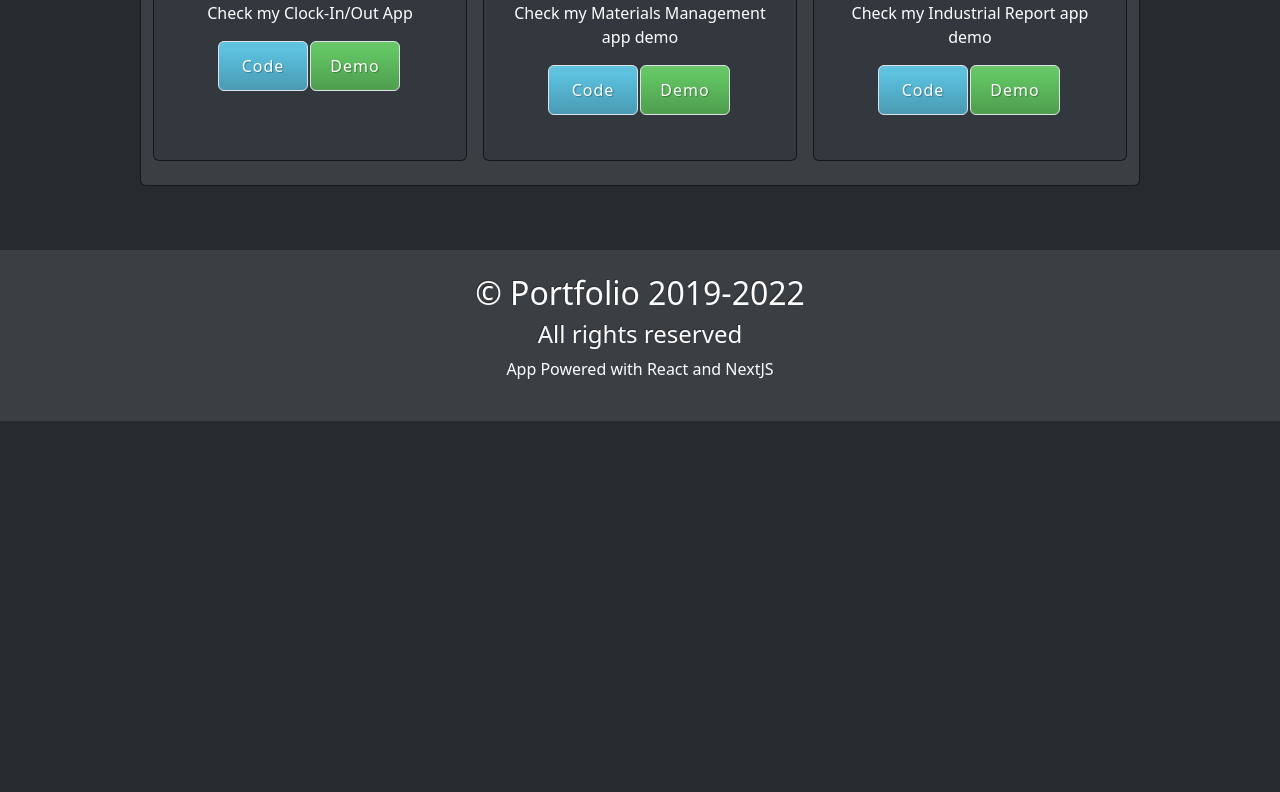
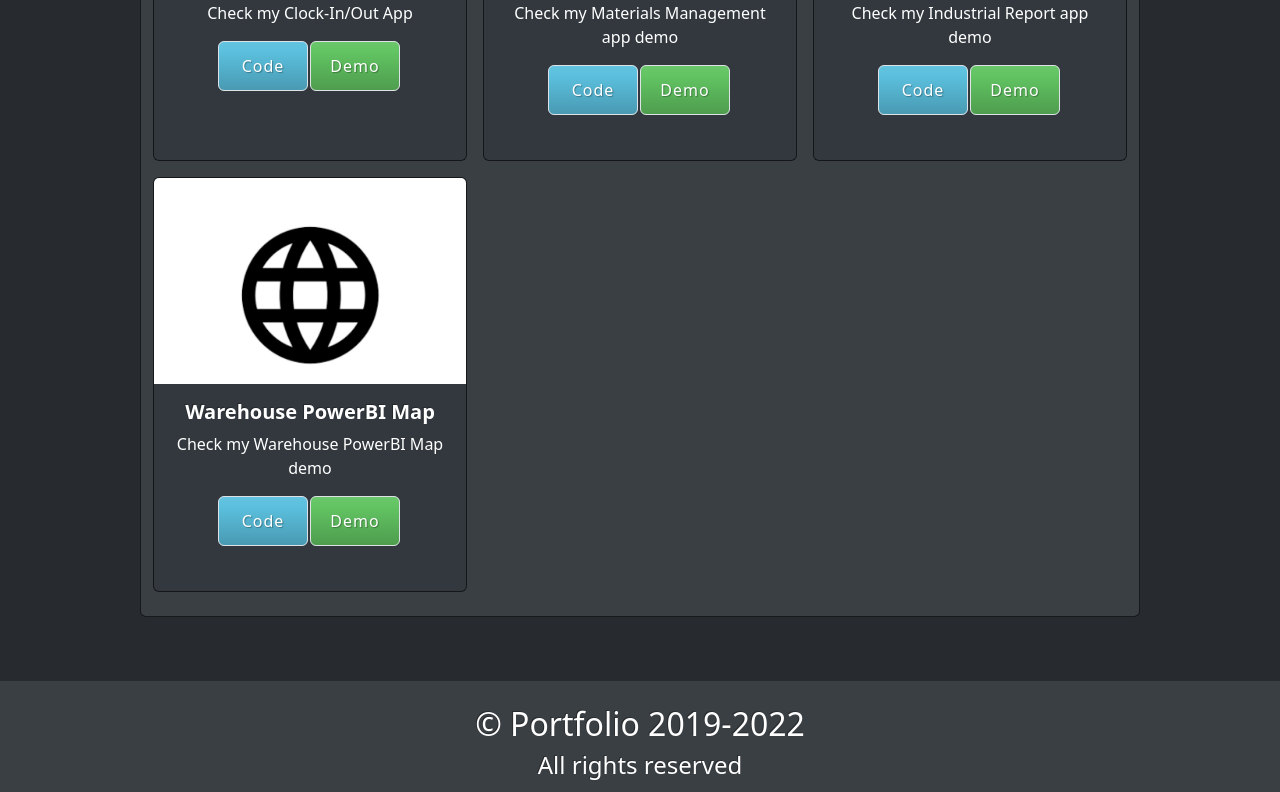
Before and after one commit to SteelTitansax/IndustrialIT_Portfolio, a Next.js app: page /industryapps in a window 1280 px wide. Shown: the part 1293-2085 px from the top of the page. Before the commit the page ends 1714 px from the top, so only its background shows below. Built offline with nearby package versions, Linux system fonts and the light colour scheme; a small style sheet from the web is missing.

Commit message:
Update profile.js

```diff
--- a/profile.js
+++ b/profile.js
@@ -116,6 +116,12 @@ export const canvasProjects = [
         image:"industrialreport.png",
         url:"https://youtu.be/XTOEr7wS9B4",
         github:"https://github.com/SteelTitansax/PowerApp_Industrial_Report_App"
+    }, {
+        name: "Warehouse PowerBI Map",
+        description:"Check my Warehouse PowerBI Map demo",
+        image:"web.jpg",
+        url:"https://youtu.be/4SqW8QTK88A",
+        github:"https://github.com/SteelTitansax/WarehouseMap_PowerBI"
     }
 ]
 
```
